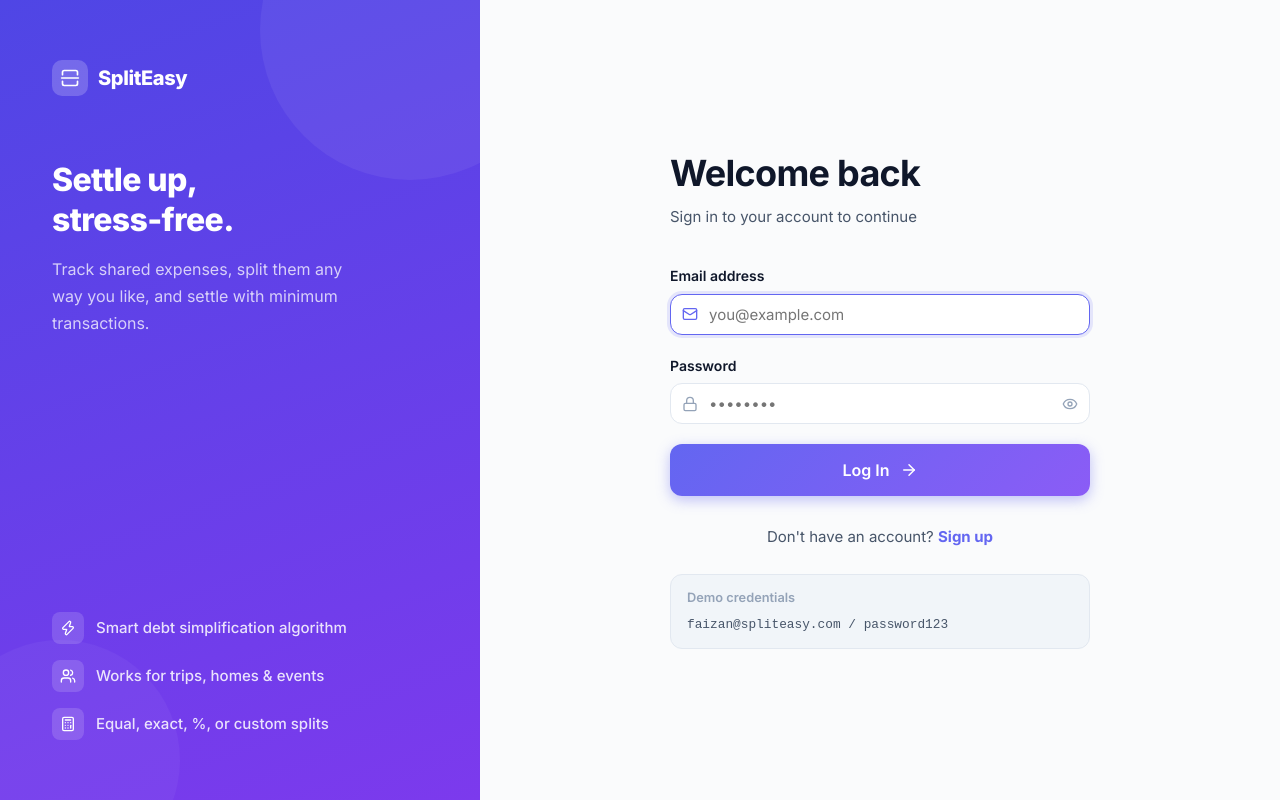
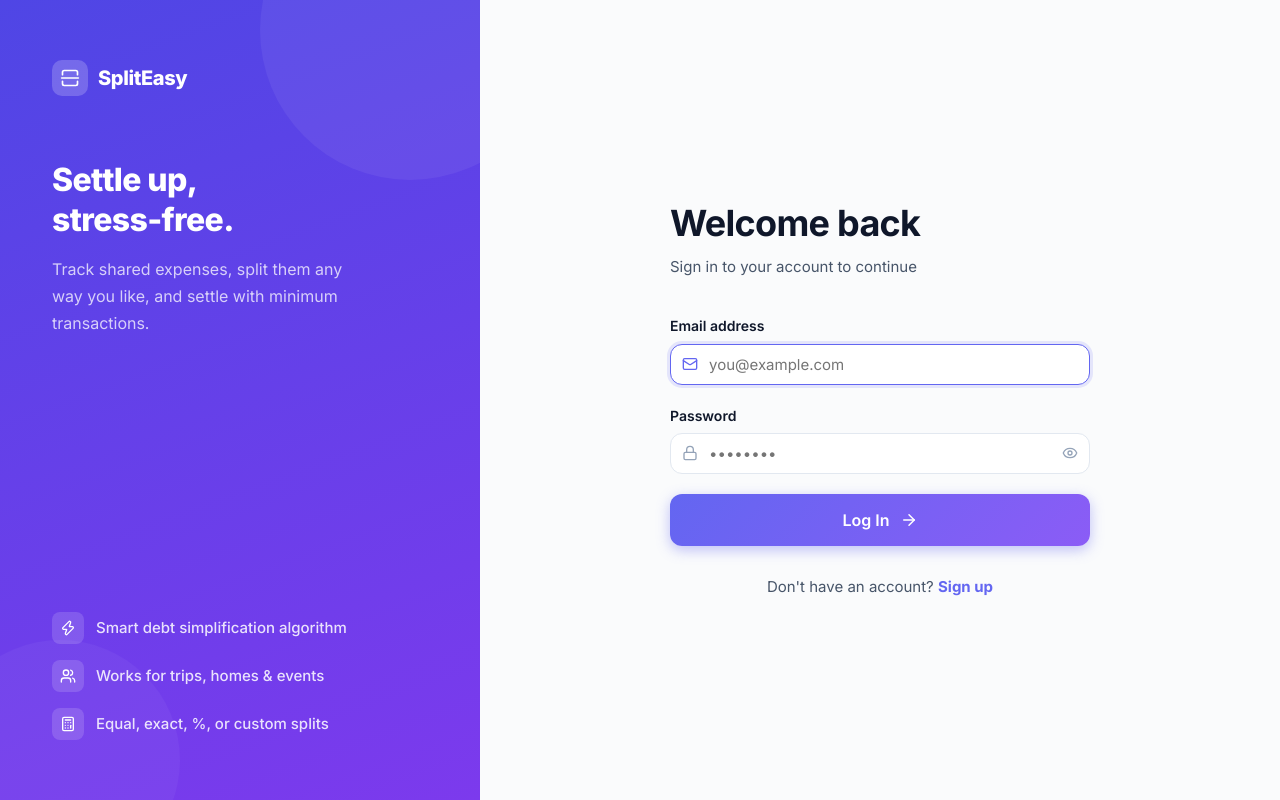
Before and after one commit to Faizxaan/SplitEasy, a React (Vite) app in the folder spliteasy-frontend/: page /login in a window 1280 px wide. Built offline with nearby package versions, Linux system fonts and the light colour scheme.

Commit message:
fix: remove demo credentials from login page

```diff
--- a/spliteasy-frontend/src/pages/Login.jsx
+++ b/spliteasy-frontend/src/pages/Login.jsx
@@ -169,11 +169,7 @@ export default function Login() {
             </Link>
           </p>
 
-          {/* Quick fill hint for dev */}
-          <div style={{ marginTop: 24, padding: '12px 16px', background: 'var(--bg-tertiary)', borderRadius: 'var(--radius-md)', border: '1px solid var(--border)' }}>
-            <p style={{ fontSize: '0.8rem', color: 'var(--text-tertiary)', margin: '0 0 6px', fontWeight: 600 }}>Demo credentials</p>
-            <p style={{ fontSize: '0.8rem', color: 'var(--text-secondary)', margin: 0, fontFamily: 'monospace' }}>faizan@spliteasy.com / password123</p>
-          </div>
+
         </motion.div>
       </div>
 
```
